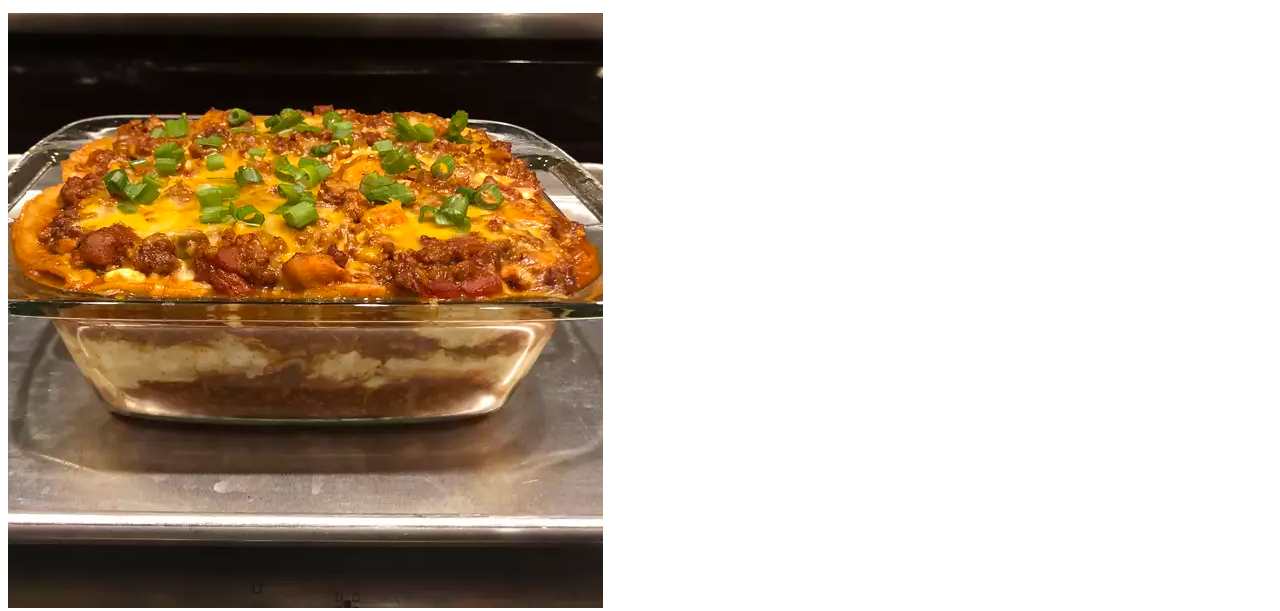
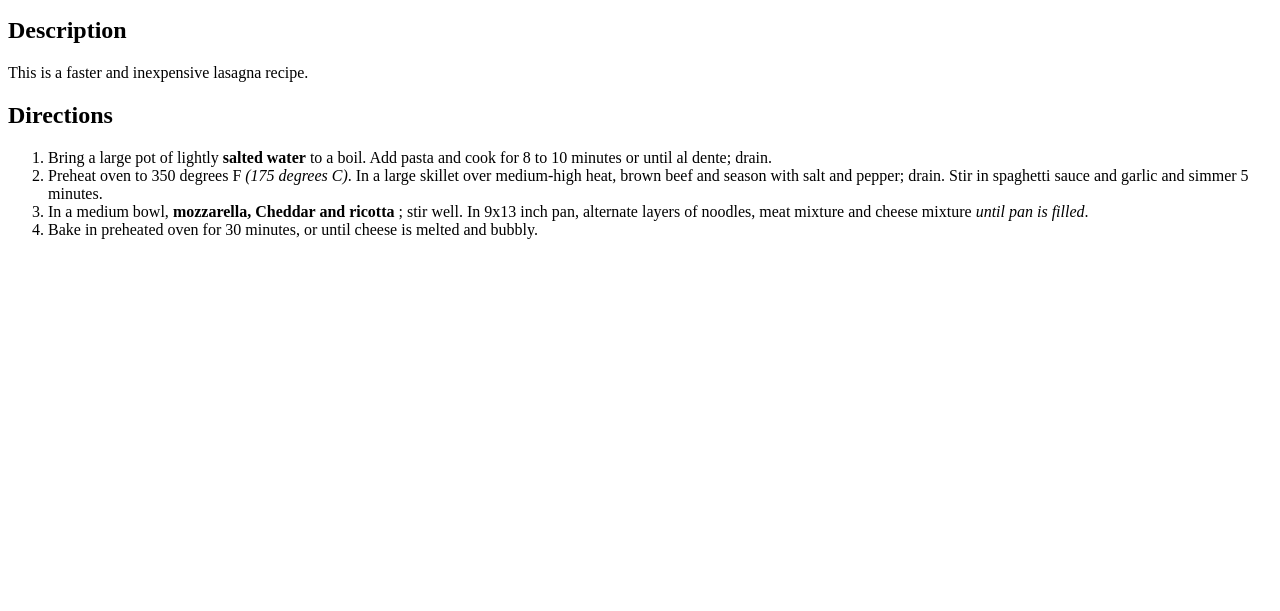
Before and after one commit to MursleenK/Odin-recipes, a plain HTML site: page recipes/lasagna.html in a window 1280 px wide. Shown: the part 369-980 px from the top of the page. After the commit the page ends 800 px from the top, so only its background shows below. Drawn offline with Linux system fonts and the light colour scheme.

Commit message:
Removed some unnecessary spaces

```diff
--- a/recipes/lasagna.html
+++ b/recipes/lasagna.html
@@ -9,8 +9,6 @@
         <h1>How to Make Lasagna</h1>
 
         <img src = "https://imagesvc.meredithcorp.io/v3/mm/image?url=https%3A%2F%2Fstatic.onecms.io%2Fwp-content%2Fuploads%2Fsites%2F43%2F2020%2F05%2F11%2F620560.jpg" alt = "A picture of freshly-made lasagna slice should have been here">
-
-        <p> <img src = "../images/lasagna.jpg" alt = "You can't see it?"> </p>
 
         <h2>Description</h2>
 
```
Also changed, not shown: recipes/bw.html (+0 -2 lines).
